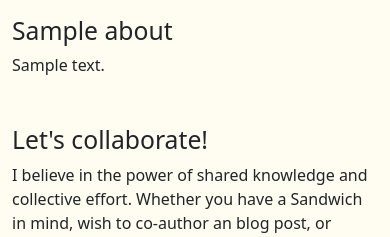
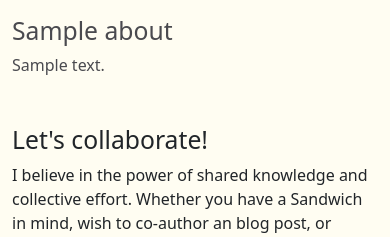
Before and after one commit to fabiowxavier/sandwich-lab, a Django app: page /about/ in a window 390 px wide. Shown: the part 176-413 px from the top of the page. Run offline with Django 4.2, Linux system fonts and the light colour scheme; tables that the repository leaves empty hold one stand-in row (values such as "Sample post"); some libraries are stand-ins or nearby versions.

Commit message:
update read me

```diff
--- a/about/templates/about/about.html
+++ b/about/templates/about/about.html
@@ -3,7 +3,7 @@
 {% load crispy_forms_tags %}
 {% block content %}
 
-<div class="container mt-5">
+<div class=" container mt-5">
     <div class="row">
         <div class="col-12 col-md-6 text-center mb-3">
             {% if "placeholder" in about.profile_image.url %}
@@ -12,7 +12,7 @@
             <img class="about-img" src="{{ about.profile_image.url }}"  alt="{{ about.title }}">
             {% endif %}
         </div>
-        <div class="col-12 col-md-6 ">
+        <div class="about-content s col-12 col-md-6 ">
             <h2>{{ about.title }}</h2>
             {{ about.content | safe }}
         </div>
--- a/static/css/style.css
+++ b/static/css/style.css
@@ -294,3 +294,7 @@ span.mr-3 {
     max-width: 100%;
     height: auto;
 }
+
+.about-content {
+    color: #4A4A4F;
+}
```
Also changed, not shown: README.md, static/images/COLORPALLETE.png (added), static/images/Laptop Wireframe.png (added), static/images/kanbanboard.png (added), static/images/logo.png (added), static/images/sitemockup.png (added).
